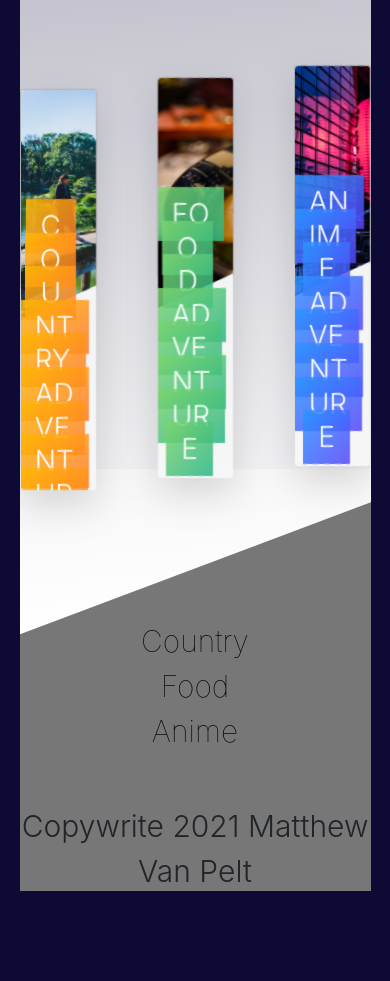
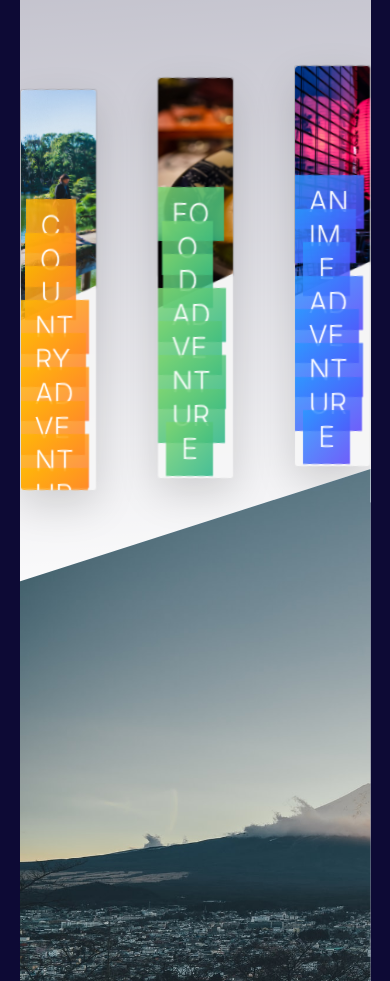
Before and after one commit to Mattvp21/Japan-Adventures, a website: page index.html in a window 390 px wide. Shown: the part 1019-2000 px from the top of the page. Drawn offline with nearby package versions, Linux system fonts and the light colour scheme.

Commit message:
Add form section and footer

```diff
--- a/index.html
+++ b/index.html
@@ -44,7 +44,7 @@
         </div>
 
     </header>
-
+<main>
     <section class="adventures">
 
       <h2>
@@ -156,49 +156,18 @@
             </div>
         </div>
     </div>
+</section>
+    <section class="section-book">
 
-    <!--    <div id="carouselExampleControls" class="carousel slide" data-ride="carousel">
-            <div class="carousel-inner the-carousel">
-              <div class="carousel-item active">
-                <img height="650px" class="carousel__img--1 d-block w-100" src="images/country-adventure.jpg" alt="First slide">
-                <div class="carousel-caption d-none d-md-block">
-                    <h2 class="carousel__country--head">Country Adventure</h2>
-                    <p class="carousel__country--content">Lorem ipsum, dolor sit amet consectetur adipisicing elit. Porro sit quasi odio aut, sint est delectus ipsam. Quas qui nemo voluptatem sunt! Amet voluptatum error sint. Ipsum nobis modi corporis!</p>
-                    <a href="#" class="btn btn--white btn--animated u-margin-small">Book now!</a>
+            <div class="book">
 
-                </div>
             </div>
-              <div class="carousel-item">
-                <img height="650px" class="carousel__img--2 d-block w-100" src="images/food-adventure.jpg" alt="Second slide">
-                <div class="carousel-caption d-none d-md-block">
-                    <h2 class="carousel__food--head">Food Adventure</h2>
-                    <p class="carousel__food--content">Lorem ipsum, dolor sit amet consectetur adipisicing elit. Porro sit quasi odio aut, sint est delectus ipsam. Quas qui nemo voluptatem sunt! Amet voluptatum error sint. Ipsum nobis modi corporis!</p>
-                    <a href="#" class="btn btn--white btn--animated u-margin-small">Book now!</a>
 
-                </div>
-              </div>
-              <div class="carousel-item">
-                <img height="650px" class="carousel__img--3 d-block w-100" src="images/anime.jpg" alt="Third slide">
-                <div class="carousel-caption d-none d-md-block">
-                    <h2 class="carousel__nightlife--head">Anime Adventure</h2>
-                    <p class="carousel__nightlife--content">Lorem ipsum, dolor sit amet consectetur adipisicing elit. Porro sit quasi odio aut, sint est delectus ipsam. Quas qui nemo voluptatem sunt! Amet voluptatum error sint. Ipsum nobis modi corporis!</p>
-                    <a href="#" class="btn btn--white btn--animated u-margin-small">Book now!</a>
 
-                </div>
-            </div>
-            </div>
-            <a class="carousel-control-prev" href="#carouselExampleControls" role="button" data-slide="prev">
-              <span class="carousel-control-prev-icon" aria-hidden="true"></span>
-              <span class="sr-only">Previous</span>
-            </a>
-            <a class="carousel-control-next" href="#carouselExampleControls" role="button" data-slide="next">
-              <span class="carousel-control-next-icon" aria-hidden="true"></span>
-              <span class="sr-only">Next</span>
-            </a>
-          </div>
--->
     </section>
-    <footer class="footer">
+
+</main>
+   <footer class="footer">
       <div class="footer__link">
       <a class ="bottom-link" href="">Country</a>
       <a class="bottom-link" href="">Food</a>
@@ -206,7 +175,7 @@
       <p class="end">Copywrite 2021 Matthew Van Pelt</p>
       </div>
     </footer>
-   <script src="index.js"></script>
+
    <script src="https://ajax.googleapis.com/ajax/libs/jquery/3.5.1/jquery.min.js"></script>
    <script src="https://code.jquery.com/jquery-3.2.1.slim.min.js" integrity="sha384-KJ3o2DKtIkvYIK3UENzmM7KCkRr/rE9/Qpg6aAZGJwFDMVNA/GpGFF93hXpG5KkN" crossorigin="anonymous"></script>
    <script src="https://cdnjs.cloudflare.com/ajax/libs/popper.js/1.12.9/umd/popper.min.js" integrity="sha384-ApNbgh9B+Y1QKtv3Rn7W3mgPxhU9K/ScQsAP7hUibX39j7fakFPskvXusvfa0b4Q" crossorigin="anonymous"></script>
--- a/sass/base/_media.scss
+++ /dev/null
@@ -1,30 +0,0 @@
-@media screen and (max-width:900px) {
-    body {
-        display: flex;
-        flex-direction: column
-    };
-
-    .carousel-inner{
-        display: flex;
-        flex-direction: column;
-
-    }
-}
-
-@media screen and (max-width:750px) {
-
-    .carousel {
-        height: 30vh;
-    }
-    .carousel-inner {
-        visibility: hidden;
-
-
-    };
-
-
-
-
-
-
-}
--- a/sass/components/_adventures.scss
+++ b/sass/components/_adventures.scss
@@ -9,7 +9,7 @@
     background-position: top;
     background-repeat: no repeat;
     background-size: cover;
-    z-index: 0;
+
     padding: 25rem 0;
     margin-top: -20vh;
 }
@@ -31,6 +31,7 @@ h2 {
     height: 20rem;
     transform: skewY(5deg);
     background-color: transparent;
+    display: flex;
 
     &__side {
 
--- a/sass/components/_footer.scss
+++ b/sass/components/_footer.scss
@@ -1,20 +1,20 @@
 
 footer {
     position: relative;
-    height: 50vh;
+    height: 30vh;
     background-color: #777;
-    top: -8.5rem;
-    z-index: -1;
+
     top: -20rem;
+
 }
 
 
 
 a {
     font-weight: 100;
-    font-size: 3rem;
+    font-size: 5rem;
 
-    padding: 5rem;
+    padding: 8rem;
     color: black;
 
 }
@@ -27,7 +27,7 @@ a {
 
 .footer__link {
     position: relative;
-   top: 15rem;
+   top: 2rem;
     text-align: center;
 
 }
@@ -36,5 +36,5 @@ a {
     position: relative;
     text-align: center;
     top: 5rem;
-
+    font-weight: 100;
 }
--- a/sass/components/_header.scss
+++ b/sass/components/_header.scss
@@ -22,6 +22,7 @@
             font-weight: 400;
             animation-name: fadeIn;
             animation-duration: 3s;
+            bottom: 15px;
         }
 
         &--span{
@@ -30,6 +31,7 @@
             font-weight: 300;
             position: relative;
             display: block;
+            bottom: 15px;
         }
 
     }
--- a/sass/main.scss
+++ b/sass/main.scss
@@ -3,7 +3,6 @@
 
 @import "base/animations";
 @import "base/base";
-@import "base/media";
 @import "base/typography";
 @import "base/utilities";
 
@@ -13,3 +12,5 @@
 @import "components/footer";
 @import "components/header";
 @import "components/navbar";
+
+@import "pages/sections"
--- /dev/null
+++ b/sass/pages/_sections.scss
@@ -0,0 +1,14 @@
+.section-book {
+    height: 75rem;
+    padding: 15rem, 0;
+    background-color: aliceblue;
+    position: relative;
+    clip-path: polygon(0 15%, 100% 0, 100% 100%, 0% 100%);
+    top: -20rem;
+}
+
+.book {
+   background-image: url(../images/form.jpg);
+    height: 75rem;
+   background-size: cover;
+}
```
Also changed, not shown: css/styles.css, images/form.jpg (added).
